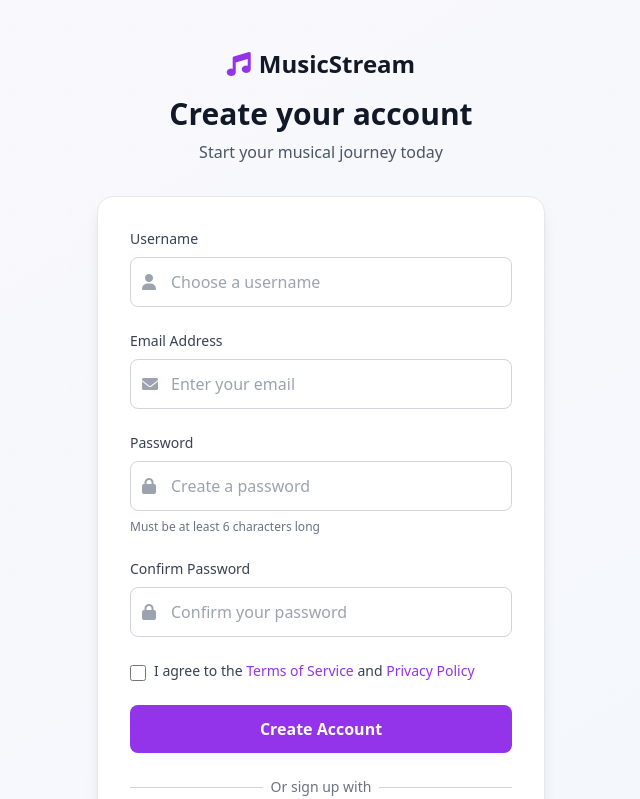
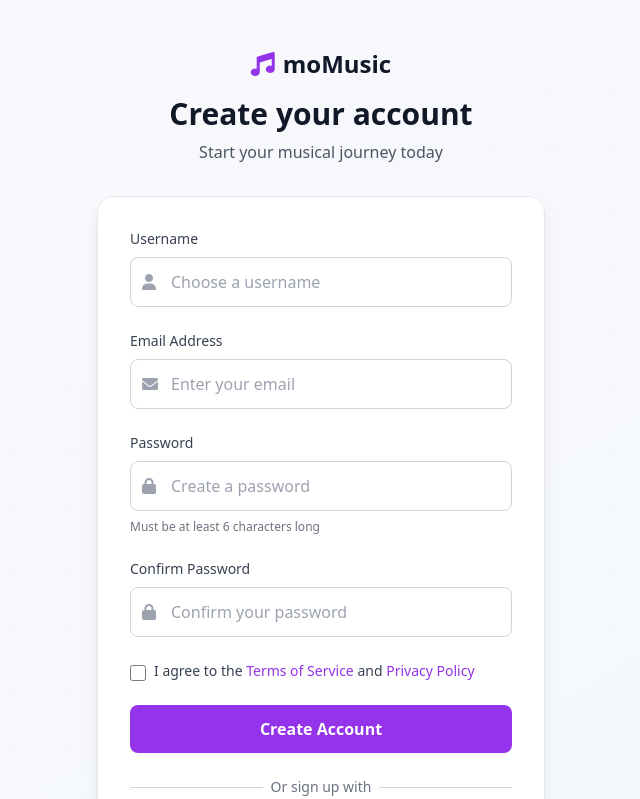
Before and after one commit to MarronMw/moMusic.com, a PHP site: page /music-website/users/register.php in a window 1280 px wide. Shown: the top 799 px of the page, without its empty margins (319-959 px from the left). Run offline with PHP 8.4, Linux system fonts and the light colour scheme; some libraries are stand-ins or nearby versions.

Commit message:
rebrand user

```diff
--- a/users/login.php
+++ b/users/login.php
@@ -24,7 +24,7 @@ if ($_SERVER['REQUEST_METHOD'] === 'POST') {
 <head>
     <meta charset="UTF-8">
     <meta name="viewport" content="width=device-width, initial-scale=1.0">
-    <title>Login - MusicStream</title>
+    <title>Login - moMusic</title>
     <script src="https://cdn.tailwindcss.com"></script>
     <link href="https://cdnjs.cloudflare.com/ajax/libs/font-awesome/6.0.0/css/all.min.css" rel="stylesheet">
 </head>
@@ -34,7 +34,7 @@ if ($_SERVER['REQUEST_METHOD'] === 'POST') {
         <div class="text-center mb-8">
             <a href="index.php" class="inline-flex items-center text-2xl font-bold text-gray-900">
                 <i class="fas fa-music text-purple-600 mr-2"></i>
-                MusicStream
+                moMusic
             </a>
             <h1 class="text-3xl font-bold text-gray-900 mt-4">Welcome back</h1>
             <p class="text-gray-600 mt-2">Sign in to your account</p>
--- a/users/register.php
+++ b/users/register.php
@@ -51,7 +51,7 @@ if ($_SERVER['REQUEST_METHOD'] === 'POST') {
 <head>
     <meta charset="UTF-8">
     <meta name="viewport" content="width=device-width, initial-scale=1.0">
-    <title>Sign Up - MusicStream</title>
+    <title>Sign Up - moMusic</title>
     <script src="https://cdn.tailwindcss.com"></script>
     <link href="https://cdnjs.cloudflare.com/ajax/libs/font-awesome/6.0.0/css/all.min.css" rel="stylesheet">
 </head>
@@ -61,7 +61,7 @@ if ($_SERVER['REQUEST_METHOD'] === 'POST') {
         <div class="text-center mb-8">
             <a href="index.php" class="inline-flex items-center text-2xl font-bold text-gray-900">
                 <i class="fas fa-music text-purple-600 mr-2"></i>
-                MusicStream
+                moMusic
             </a>
             <h1 class="text-3xl font-bold text-gray-900 mt-4">Create your account</h1>
             <p class="text-gray-600 mt-2">Start your musical journey today</p>
```
